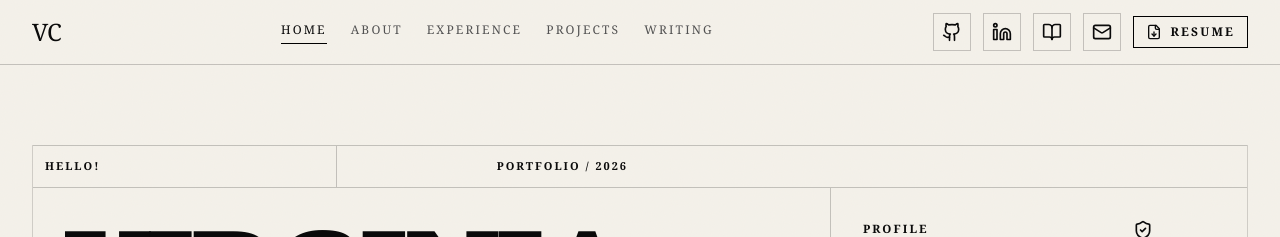
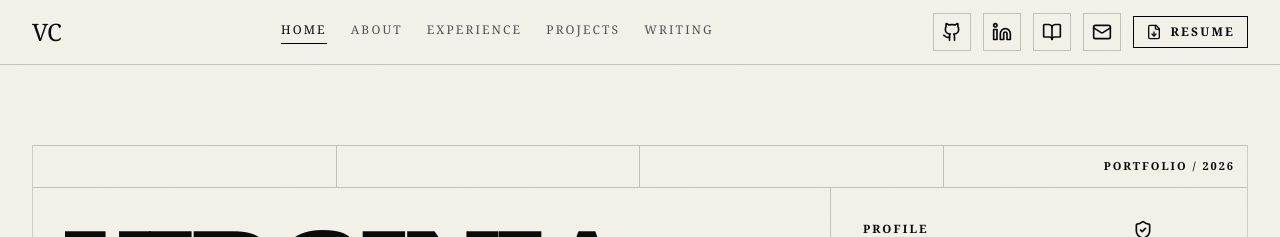
Before and after one commit to virginiaceccatelli/virginiaceccatelli.github.io, a React (Vite) app: page /#/ in a window 1280 px wide. Shown: the top 237 px of the page. Built offline with nearby package versions, Linux system fonts and the light colour scheme; a web font is replaced by a local one.

Commit message:
trying out some design

```diff
--- a/src/pages/Home.jsx
+++ b/src/pages/Home.jsx
@@ -53,7 +53,9 @@ export default function Home() {
       <section className="mx-auto max-w-[1500px] px-4 sm:px-6 lg:px-8 pt-12 md:pt-20 pb-10">
         <div className="grid min-h-[calc(100vh-7rem)] grid-rows-[auto_1fr_auto] border-x border-black/15">
           <div className="grid grid-cols-1 sm:grid-cols-2 md:grid-cols-4 border-y border-black/20 text-[11px] font-semibold uppercase tracking-[0.18em]">
-            <div className="border-b border-black/20 p-3 sm:border-b-0 sm:border-r">Hello!</div>
+            <div className="border-b border-black/20 p-3 sm:border-b-0 sm:border-r"></div>
+            <div className="border-b border-black/20 p-3 sm:border-b-0 sm:border-r"></div>
+            <div className="border-b border-black/20 p-3 sm:border-b-0 sm:border-r"></div>
             <div className="p-3 text-left md:text-right">Portfolio / 2026</div>
           </div>
 
```
